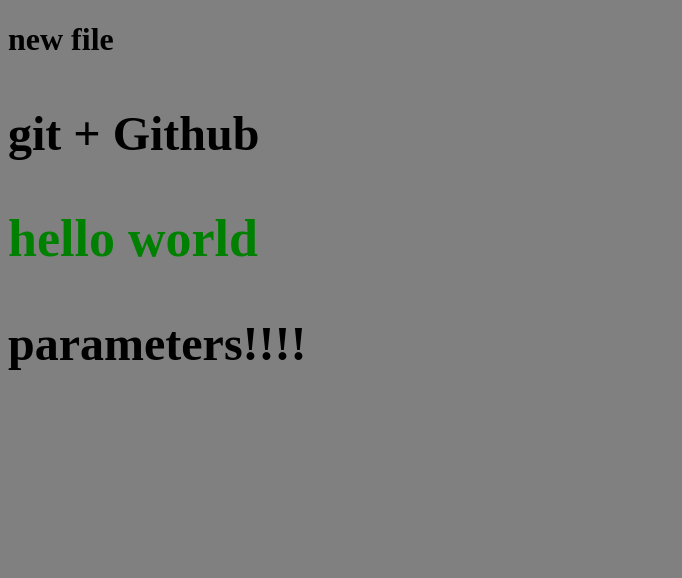
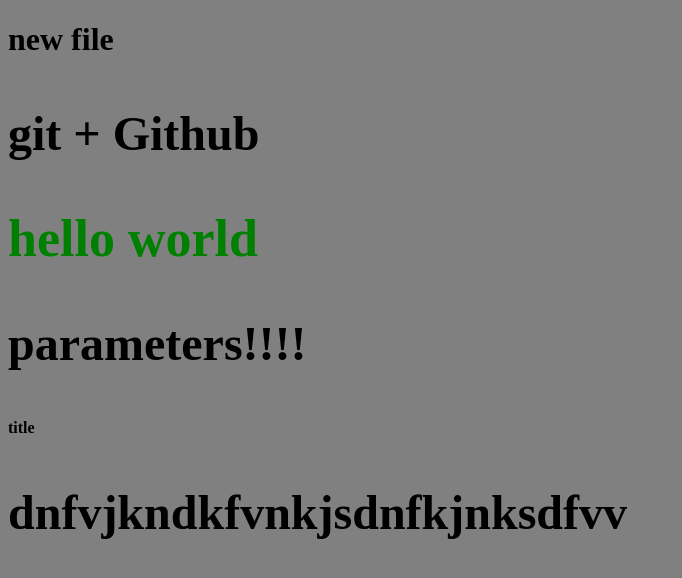
Before and after one commit to RusGTX/gitTest, a plain HTML site: page index.html in a window 1280 px wide. Shown: the whole page, without its empty margins (0-682 px from the left). Drawn offline with Linux system fonts and the light colour scheme.

Commit message:
7n commit

```diff
--- a/index.html
+++ b/index.html
@@ -12,5 +12,7 @@
     <!--new comment-->
     <h2>hello world</h2>
     <p>parameters!!!!</p>
+    <h4>title</h4>
+    <p>dnfvjkndkfvnkjsdnfkjnksdfvv</p>
 </body>
 </html>
```
